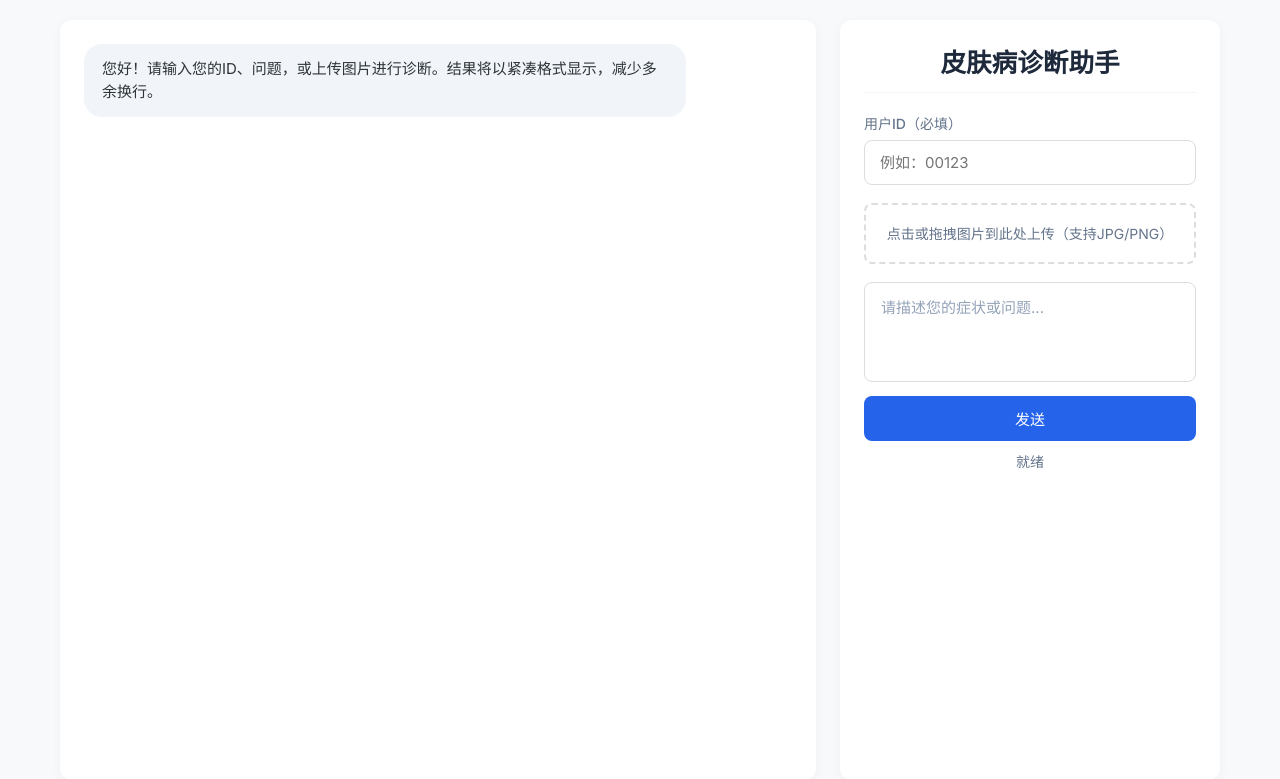
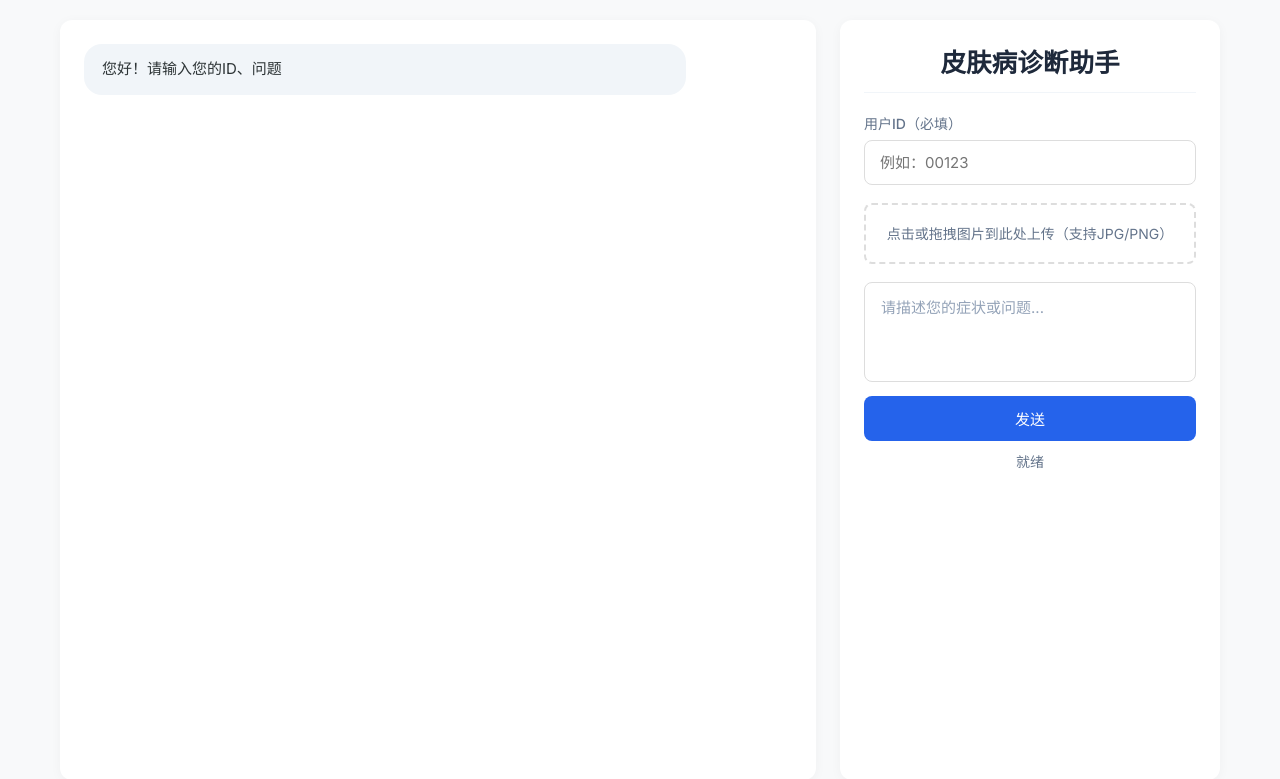
Before and after one commit to zhough/agent-system, a Python web app: template templates/index.html in a window 1280 px wide. Shown: the top 779 px of the page. Run offline with Jinja, Linux system fonts and the light colour scheme; the template is opened without the code that fills it, so the values that code supplies are empty; some libraries are stand-ins or nearby versions.

Commit message:
modified:   templates/index.html

```diff
--- a/templates/index.html
+++ b/templates/index.html
@@ -258,7 +258,7 @@
         <!-- 历史消息区域 -->
         <div class="history-container" id="history">
             <div class="message assistant-message">
-                <div class="message-content">您好！请输入您的ID、问题，或上传图片进行诊断。结果将以紧凑格式显示，减少多余换行。</div>
+                <div class="message-content">您好！请输入您的ID、问题</div>
             </div>
         </div>
 
```
